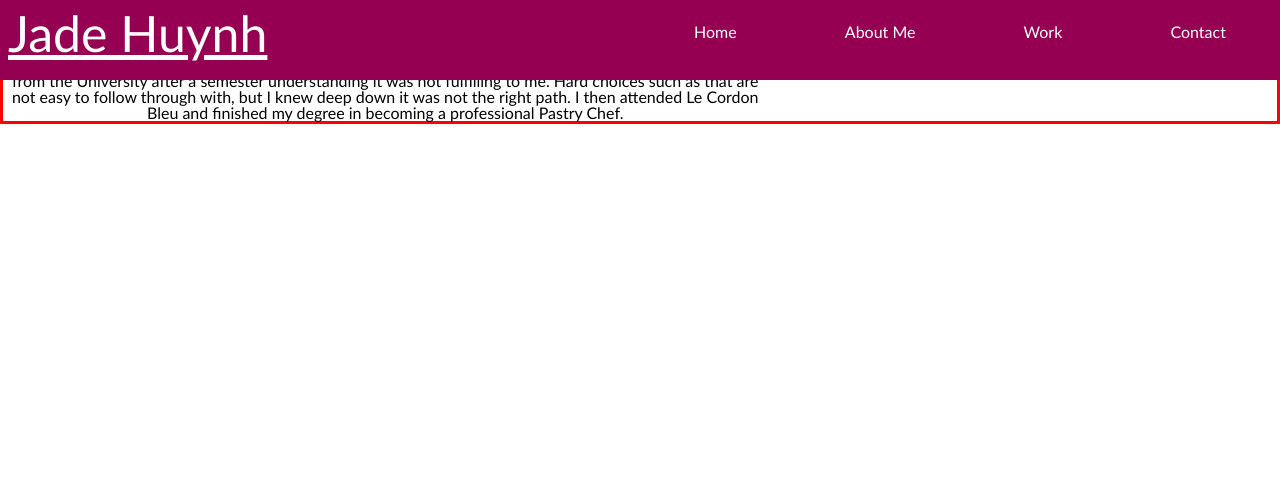
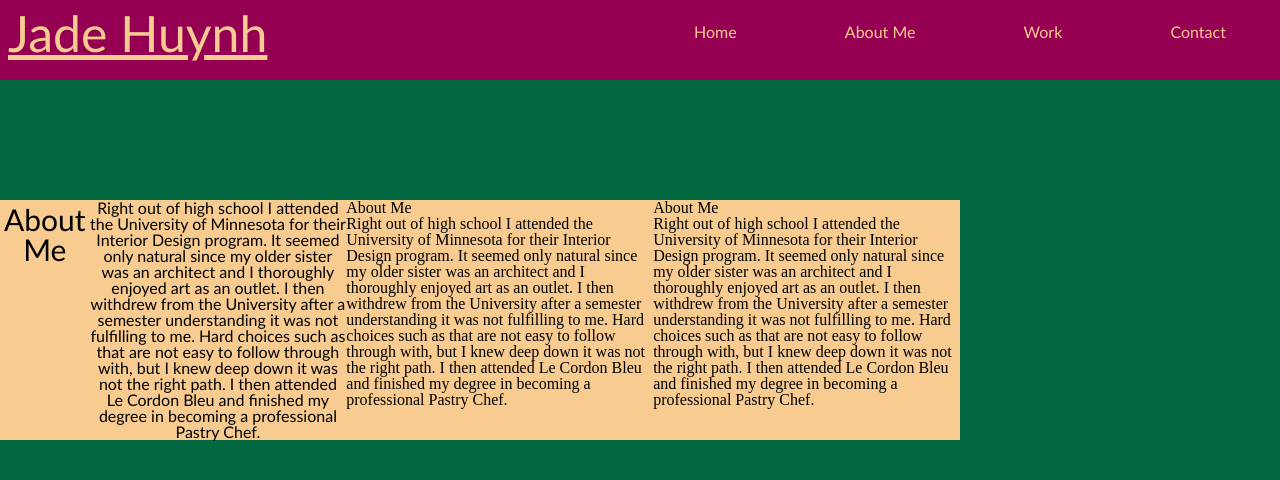
Before and after one commit to jadehuynh/professional-portfolio, a plain HTML site: page index.html in a window 1280 px wide. Drawn offline with Linux system fonts and the light colour scheme.

Commit message:
div and flexbox updates

```diff
--- a/assets/css/style.css
+++ b/assets/css/style.css
@@ -1,8 +1,11 @@
+/*attempt in adding background color*/
+body {
+    background-color: rgb(1, 104, 64);
+}
 header {
     display: flex;
     justify-content: space-between;
-    position: fixed;
-    color: rgb(255, 255, 255);
+    color: rgb(248, 203, 144);
     background-color: rgb(150, 0, 82);
     width: 100%;
     height: 10vh;
@@ -29,20 +32,23 @@ header ul {
 .flexbox-container {
     display: flex;
     justify-content: space-around;
+    width: 75%;
+    min-height: 45%;
+    background-color: rgb(248, 203, 144);
+    margin-top: 15vh;
 }
 /*updating styling sheet to the new flebox-item class I am trying*/
 #flexbox-item1 {
+    display: flex;
     font-family: 'Gill Sans', 'Gill Sans MT', Calibri, 'Trebuchet MS', sans-serif;
-    border: 3px solid red;
 }
 #flexbox-item1 h2{
     font-size: 30px;
     text-align: center;
     margin: 4px;
-    border-right: 5px solid red;
 }
 #flexbox-item1 p {
-    width: 60%;
     text-align: center;
+
 }
 /*focusing on fomatting one flexbox to make the others correct as well*/
--- a/index.html
+++ b/index.html
@@ -33,13 +33,19 @@
                 <p class="para">Right out of high school I attended the University of Minnesota for their Interior Design program. It seemed only natural since my older sister was an architect and I thoroughly enjoyed art as an outlet. I then withdrew from the University after a semester understanding it was not fulfilling to me. Hard choices such as that are not easy to follow through with, but I knew deep down it was not the right path. I then attended Le Cordon Bleu and finished my degree in becoming a professional Pastry Chef.
             </p>
         </div>
-            <!-- "deleted the other div classes to revise and create a better flexbox to cop for consistency" -->
-    </section>
-    <section id="work">
-    </section>
+        <!-- "added other divs to create other sections for my portfolio" -->
+        <div id="flexbox-item2">
+            <h2>About Me</h2>
+                <p class="para">Right out of high school I attended the University of Minnesota for their Interior Design program. It seemed only natural since my older sister was an architect and I thoroughly enjoyed art as an outlet. I then withdrew from the University after a semester understanding it was not fulfilling to me. Hard choices such as that are not easy to follow through with, but I knew deep down it was not the right path. I then attended Le Cordon Bleu and finished my degree in becoming a professional Pastry Chef.
+            </p>
         </div>
-    <footer id="contact">
-     </footer>
+        <div id="flexbox-item3">
+            <h2>About Me</h2>
+                <p class="para">Right out of high school I attended the University of Minnesota for their Interior Design program. It seemed only natural since my older sister was an architect and I thoroughly enjoyed art as an outlet. I then withdrew from the University after a semester understanding it was not fulfilling to me. Hard choices such as that are not easy to follow through with, but I knew deep down it was not the right path. I then attended Le Cordon Bleu and finished my degree in becoming a professional Pastry Chef.
+            </p>
+        </div>
+
+    </div>        <!-- "deleted the other div classes to revise and create a better flexbox to cop for consistency" -->
 
 </body>
 </html>
```
Lines whose indentation alone changed are shown as unchanged.
